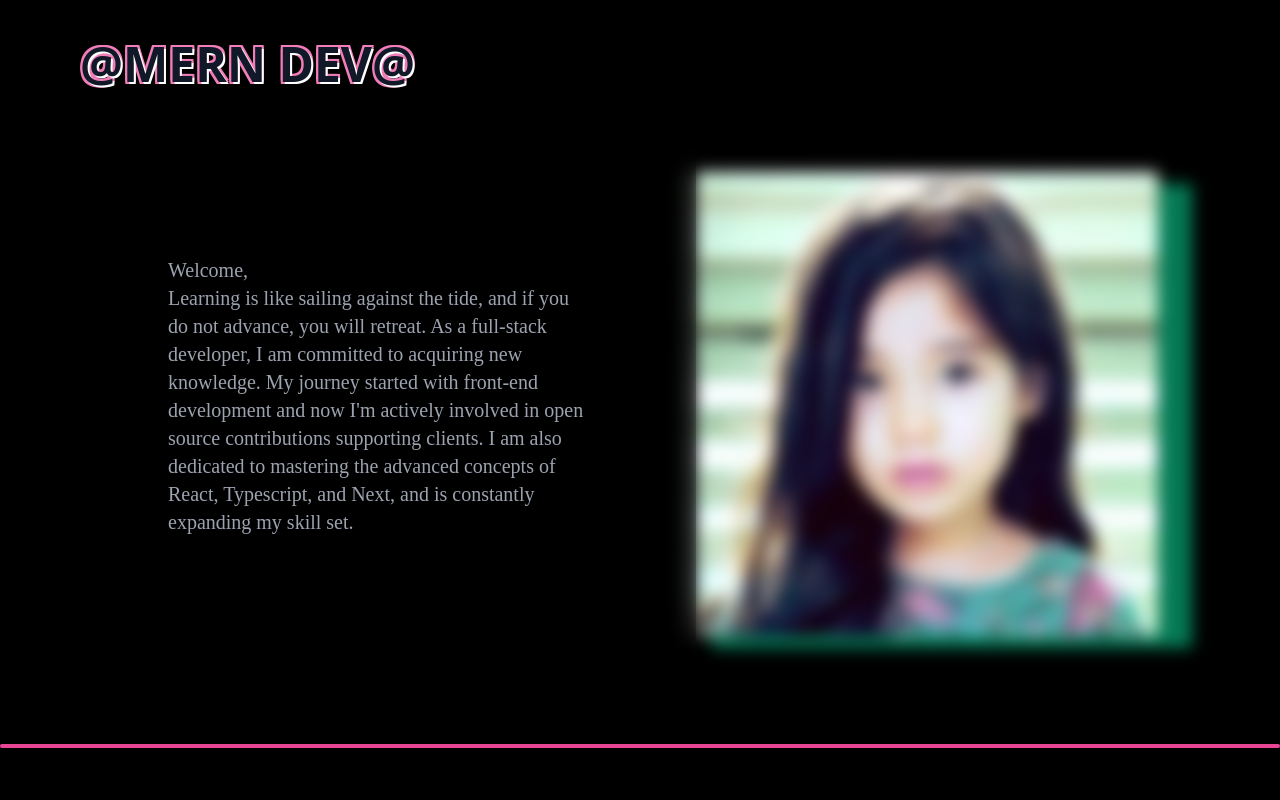
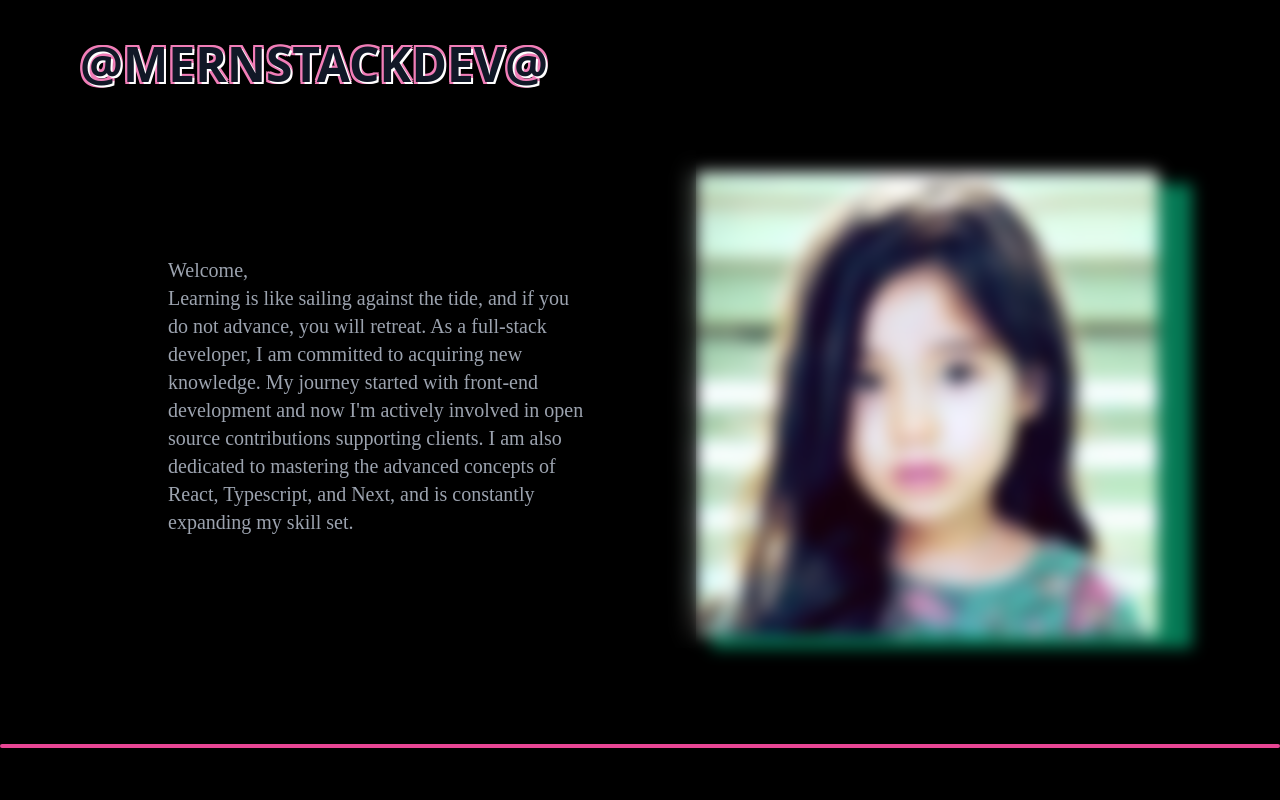
Before and after one commit to merndev1101/reactjs_merndev-portfolio, a React (Create React App) app: page / in a window 1280 px wide. Shown: the top 800 px of the page. Built offline with nearby package versions, Linux system fonts and the light colour scheme; a web font is replaced by a local one.

Commit message:
user name changed

```diff
--- a/public/index.html
+++ b/public/index.html
@@ -28,7 +28,7 @@
     <link rel="preconnect" href="https://fonts.googleapis.com">
 <link rel="preconnect" href="https://fonts.gstatic.com" crossorigin>
 <link href="https://fonts.googleapis.com/css2?family=Bruno+Ace+SC&display=swap" rel="stylesheet">
-    <title>MERN DEV</title>
+    <title>MERNSTACKDEV</title>
   </head>
   <body>
     <div id="root"></div>
--- a/src/components/nav.js
+++ b/src/components/nav.js
@@ -3,7 +3,7 @@ import React from "react";
 const Nav = () => {
     return (
         <div  className="  nav  text-gray-900 text-4xl sm:text-5xl  font-black max-w-6xl   lg:max-w-7xl pt-10 pl-5 sm:pl-14 md:pl-28 lg:pl-20 m-auto ">
-           @MERN DEV@
+           @MERNSTACKDEV@
         </div>
     );
 };
```
